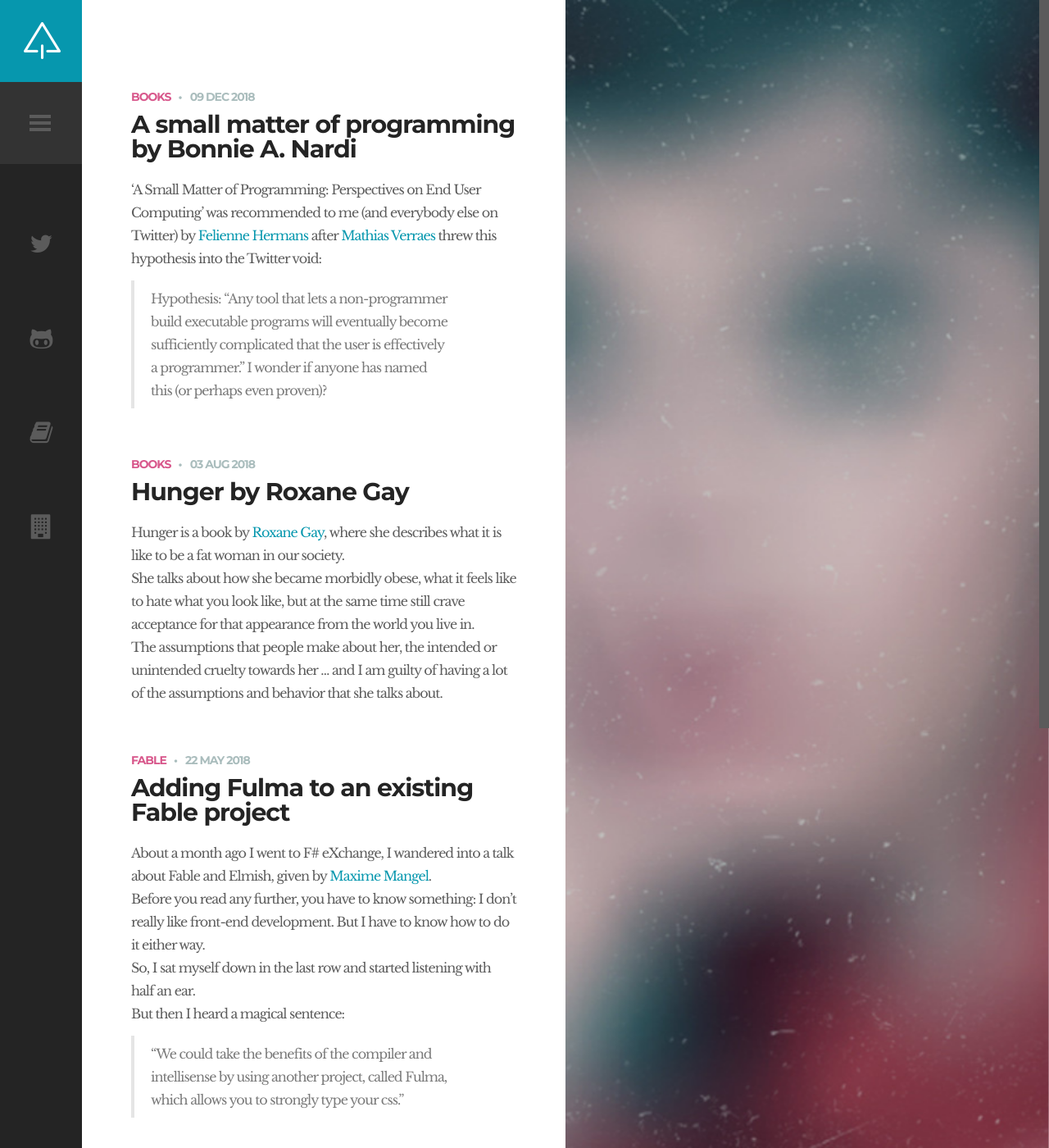
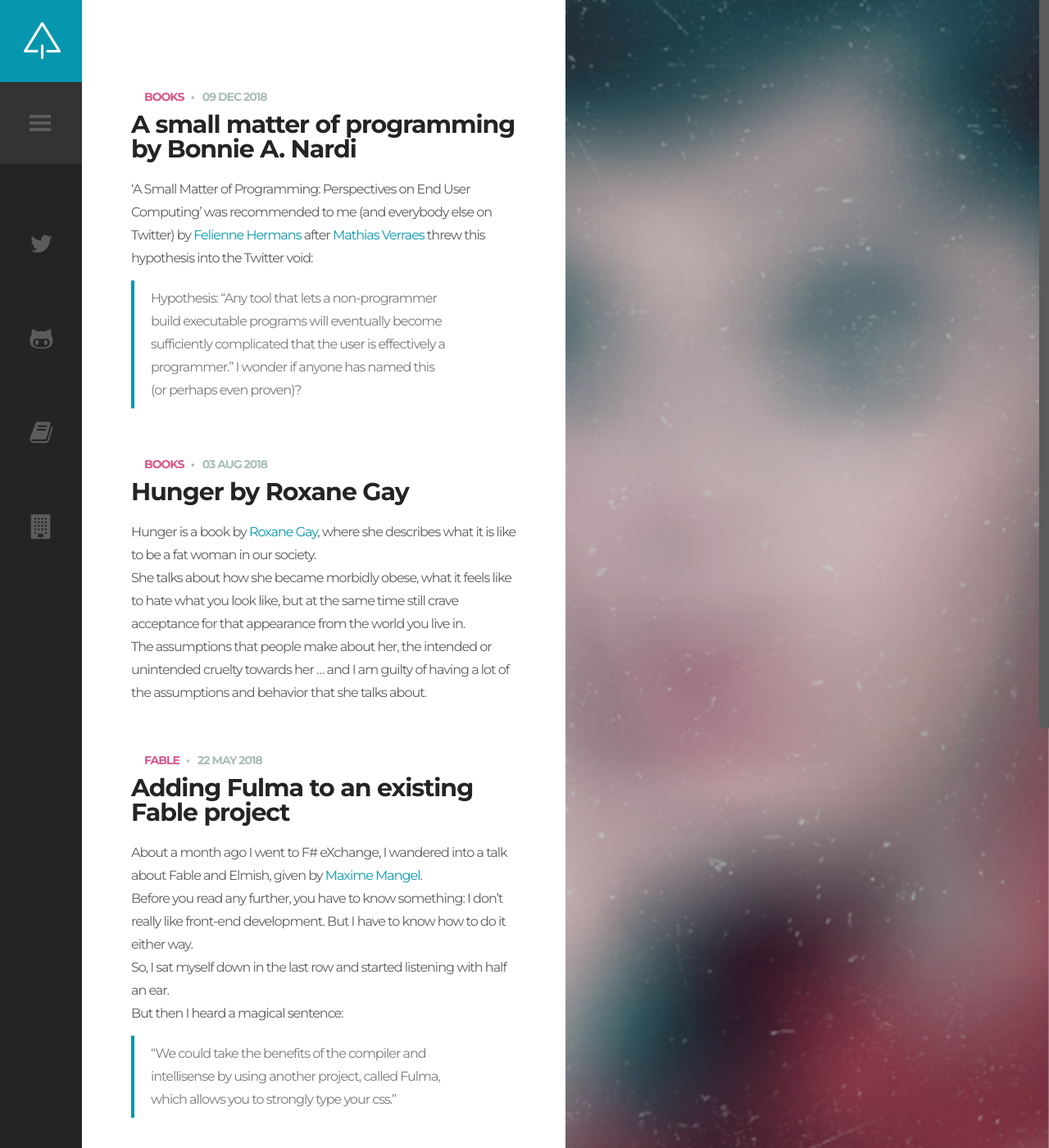
Before and after one commit to selketjah/selketjah.github.io, a Jekyll site: the page built from index.html, in a window 1280 px wide and 1400 px high. Shown: the whole window at 82% size. Built offline with Jekyll 4.4.1, drawn with Linux system fonts in a browser that asks for light colours; the list of posts is cut into pages by our own code.

Commit message:
update style of blog

```diff
--- a/_layouts/default.html
+++ b/_layouts/default.html
@@ -7,7 +7,7 @@
 
     {% include sidebar.html %}
 
-    <div id="content" class="site-content">
+    <div id="content" class="site-content montserrat">
       {{ content }}
     </div>
 
--- a/public/css/common.css
+++ b/public/css/common.css
@@ -653,7 +653,8 @@
 }
 
 ul {
-    list-style: inside;
+    list-style: outside;
+    margin-left: 1rem;
 }
 
 /* Code */
@@ -702,7 +703,7 @@
   padding: .5rem 1rem;
   margin: .8rem 0;
   color: #7a7a7a;
-  border-left: .25rem solid #e5e5e5;
+  border-left: .25rem solid #0697AE;
 }
 blockquote p:last-child {
   margin-bottom: 0;
--- a/public/css/style.css
+++ b/public/css/style.css
@@ -6,7 +6,7 @@
 body
 {
     font-family: 'Libre Baskerville',sans-serif, Arial;;
-    font-size: 18px;
+    font-size: 1rem;
     line-height: 35px;
     font-weight: 400;
     letter-spacing: -1px;
```
